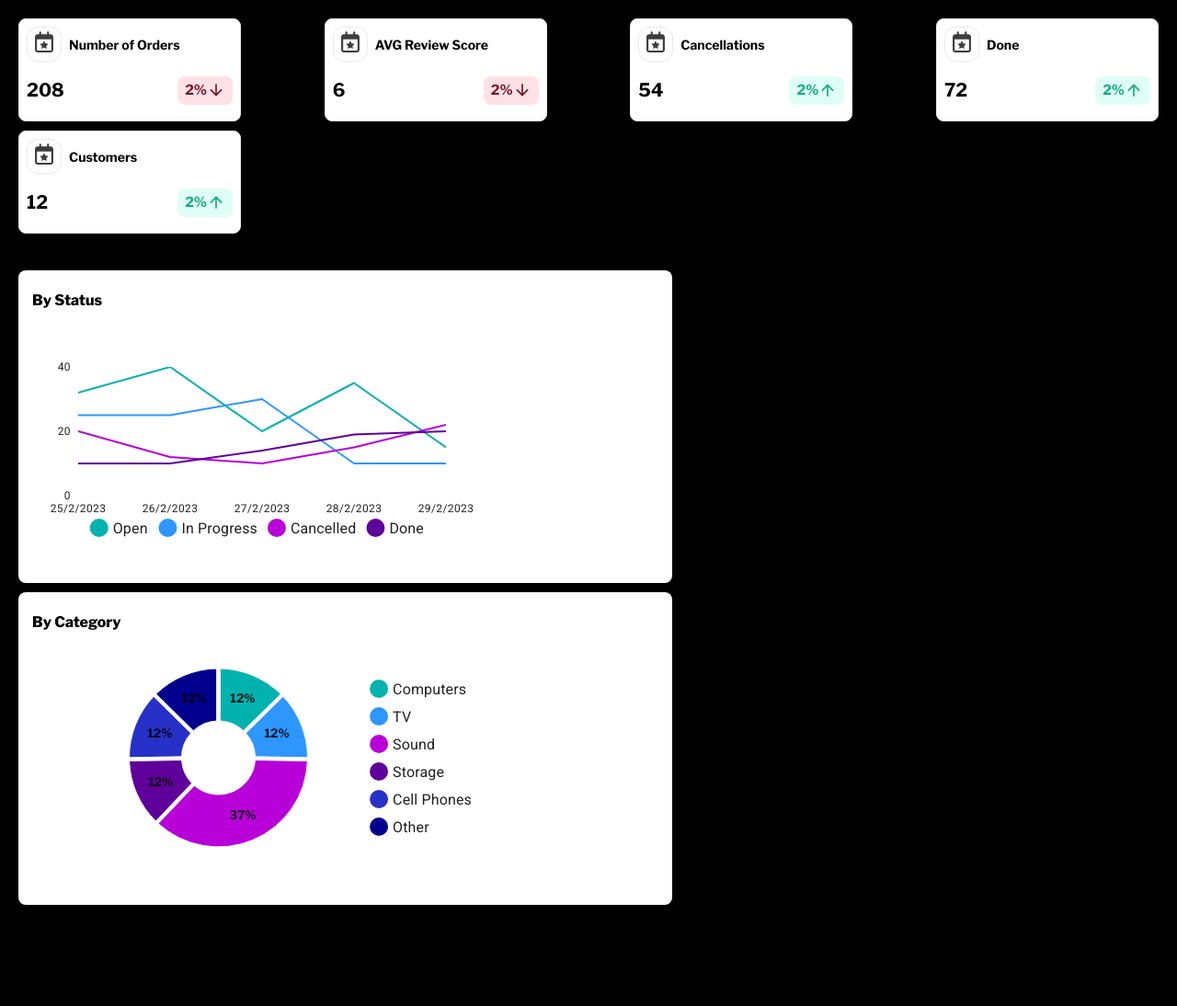
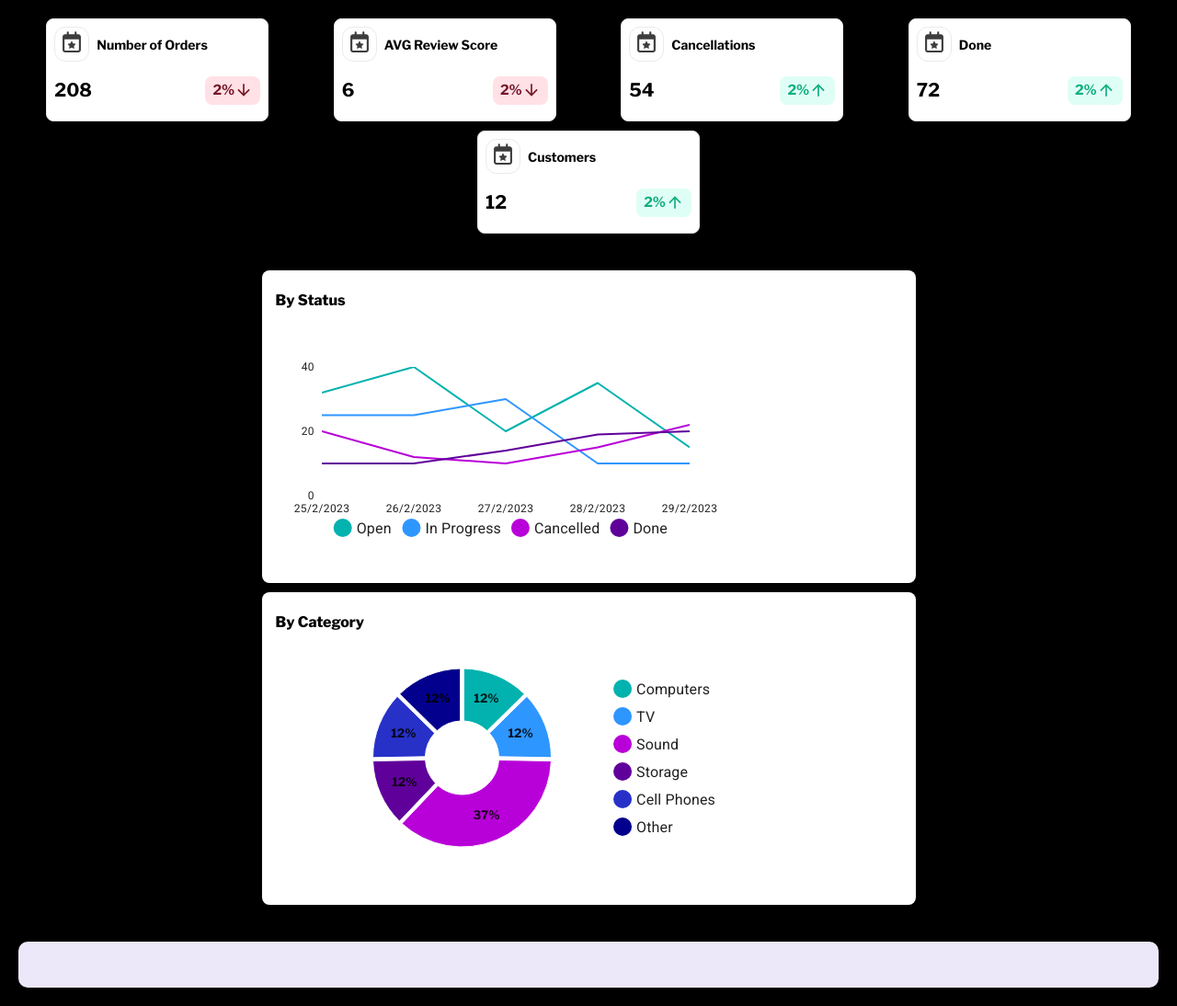
Before and after one commit to Soni-L/opus-electronic-store, a React (Vite) app: page / in a window 1280 px wide. Shown: the whole page at 92% size. Before the commit the page ends 1004 px from the top, so only its background shows below. Built offline with nearby package versions, Linux system fonts and the light colour scheme.

Commit message:
table component

```diff
--- /dev/null
+++ b/src/components/InventoryTable/InventoryTable.jsx
@@ -0,0 +1,80 @@
+import React from "react";
+import moment from "moment";
+import {
+  Table,
+  TableBody,
+  TableCell,
+  TableContainer,
+  TableHead,
+  TableRow,
+  Paper,
+} from "@mui/material";
+
+const status = {
+  open: "Open",
+  done: "Done",
+  inProgress: "In Progress",
+};
+
+const tableDataResponse = {
+  total: 14,
+  pageSize: 5,
+  items: [
+    {
+      id: 1,
+      name: "Dell XPS 13",
+      categoryName: "Computers",
+      topReviewScore: "9",
+      orderItems: [
+        {
+          orderId: "1234566",
+          reviewScore: 6,
+          customer: {
+            customerId: "1",
+            name: "Soni Lamkaj",
+            email: "acdsoni@gmail.com",
+          },
+          status: status.open,
+          orderTime: moment().toISOString(),
+        },
+        {
+          orderId: "1234567",
+          reviewScore: 6,
+          customer: {
+            customerId: "1",
+            name: "Soni Lamkaj",
+            email: "acdsoni@gmail.com",
+          },
+          status: status.done,
+          orderTime: moment().toISOString(),
+        },
+      ],
+    },
+  ],
+};
+
+const TableToolBar = ({itemsSelected}) => {
+    return (
+      <div
+        style={{
+          width: "100%",
+          height: "30px",
+          backgroundColor: "#ECE7F9",
+          padding: "10px 0",
+          borderRadius: "10px",
+        }}
+      ></div>
+    );
+}
+
+export default function InventoryTable() {
+  return (
+    <div>
+      <TableToolBar itemsSelected={9}/>
+      <TableContainer
+        component={Paper}
+        sx={{ backgroundColor: "white" }}
+      ></TableContainer>
+    </div>
+  );
+}
--- a/src/pages/Dashboard.jsx
+++ b/src/pages/Dashboard.jsx
@@ -2,6 +2,7 @@ import React from "react";
 import StatCard from "../components/StatCard";
 import InventoryCategoriesPieChart from "../components/StatsCharts/InventoryCategoriesPieChart";
 import InventoryStatusChart from "../components/StatsCharts/InventoryStatusChart";
+import InventoryTable from "../components/InventoryTable/InventoryTable";
 
 const monthlySalesStats = [
   { title: "Number of Orders", value: 208, percentGain: -2 },
@@ -14,7 +15,15 @@ const monthlySalesStats = [
 export default function Dashboard() {
   return (
     <>
-      <div style={{display: 'flex', justifyContent: 'space-between', padding: '20px', gap: '10px', flexWrap: 'wrap'}}>
+      <div
+        style={{
+          display: "flex",
+          justifyContent: "space-around",
+          padding: "20px",
+          gap: "10px",
+          flexWrap: "wrap",
+        }}
+      >
         {monthlySalesStats.map((item, index) => (
           <StatCard
             key={index}
@@ -25,9 +34,21 @@ export default function Dashboard() {
         ))}
       </div>
 
-      <div style={{display: 'flex', justifyContent: 'space-between', padding: '20px', gap: '10px', flexWrap: 'wrap'}}>
-        <InventoryStatusChart/>
-        <InventoryCategoriesPieChart/>
+      <div
+        style={{
+          display: "flex",
+          justifyContent: "center",
+          padding: "20px",
+          gap: "10px",
+          flexWrap: "wrap",
+        }}
+      >
+        <InventoryStatusChart />
+        <InventoryCategoriesPieChart />
+      </div>
+
+      <div style={{padding: "20px" }}>
+        <InventoryTable />
       </div>
     </>
   );
```
